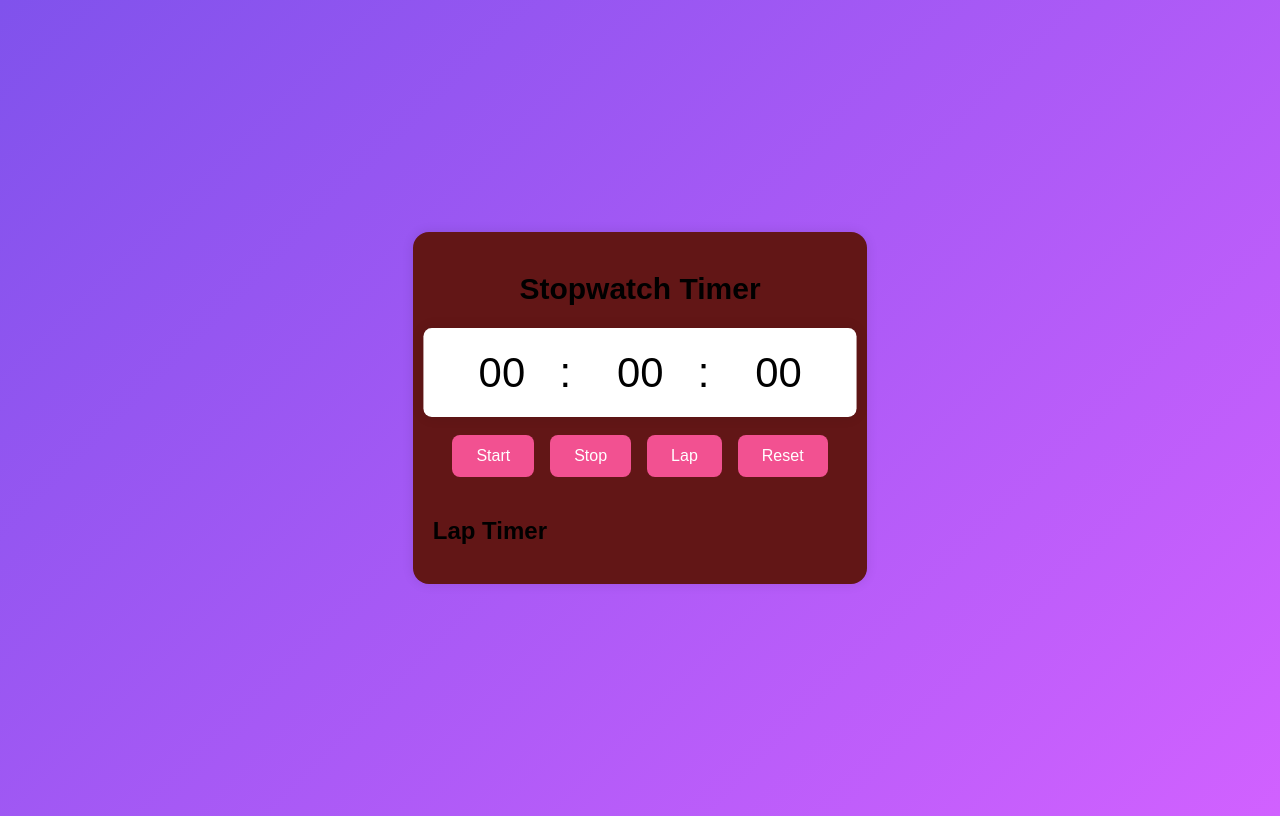
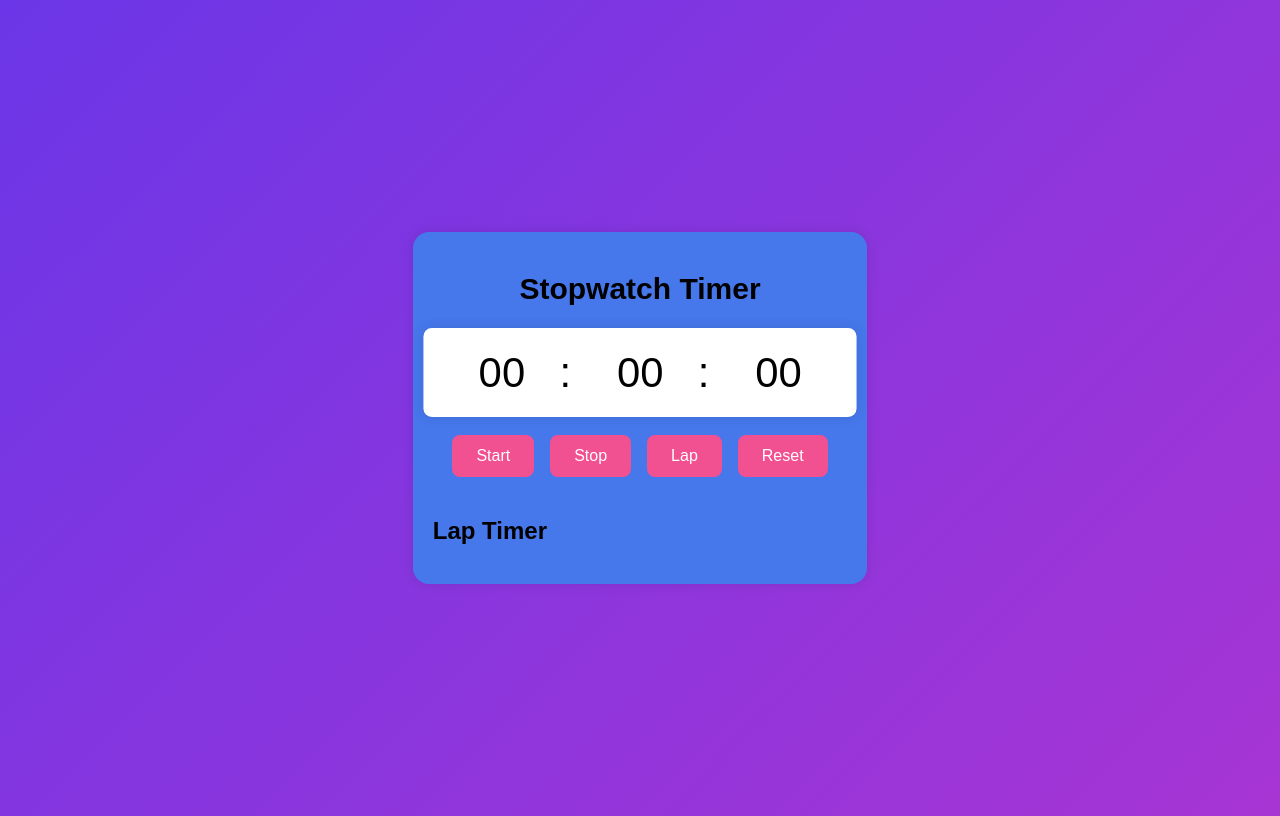
Before and after one commit to Mubashir24241/stopwatch-javascript-project, a plain HTML site: page index.html in a window 1280 px wide. Drawn offline with Linux system fonts and the light colour scheme.

Commit message:
updated code

```diff
--- a/style.css
+++ b/style.css
@@ -4,11 +4,11 @@ body {
     align-items: center;
     min-height: 100vh;
     font-family: sans-serif;
-    background: linear-gradient(135deg, #8052ec, #d161ff);
+    background: linear-gradient(135deg, #6b36e7, #a735d4);
 }
 
 .container {
-    background-color: #621616;
+    background-color: #4677eb;
     border-radius: 16px;
     padding: 20px;
     box-shadow: 0 0 12px rgba(0, 0, 0, 0.1);
```
